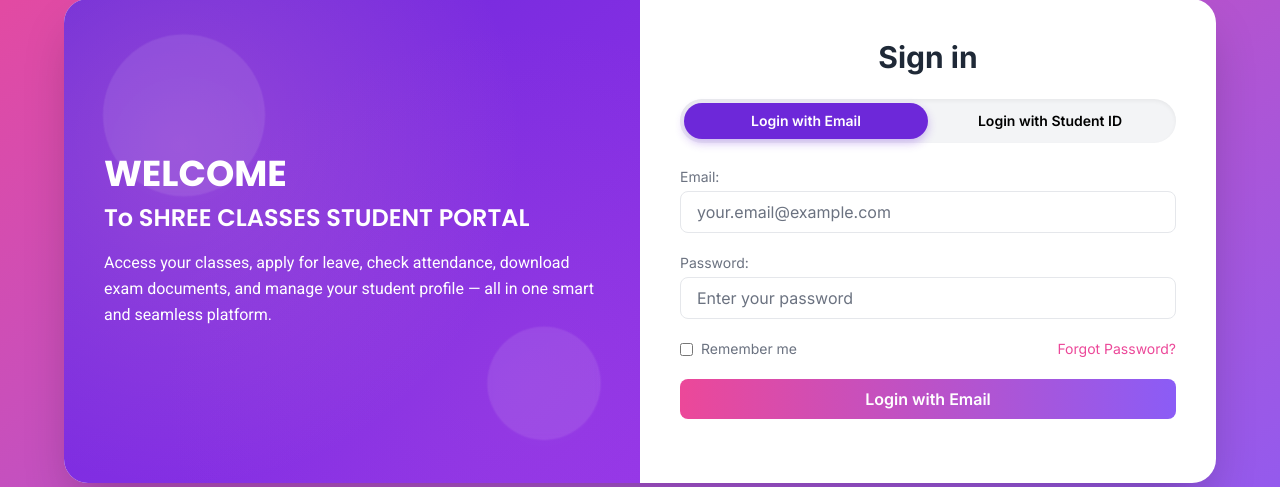
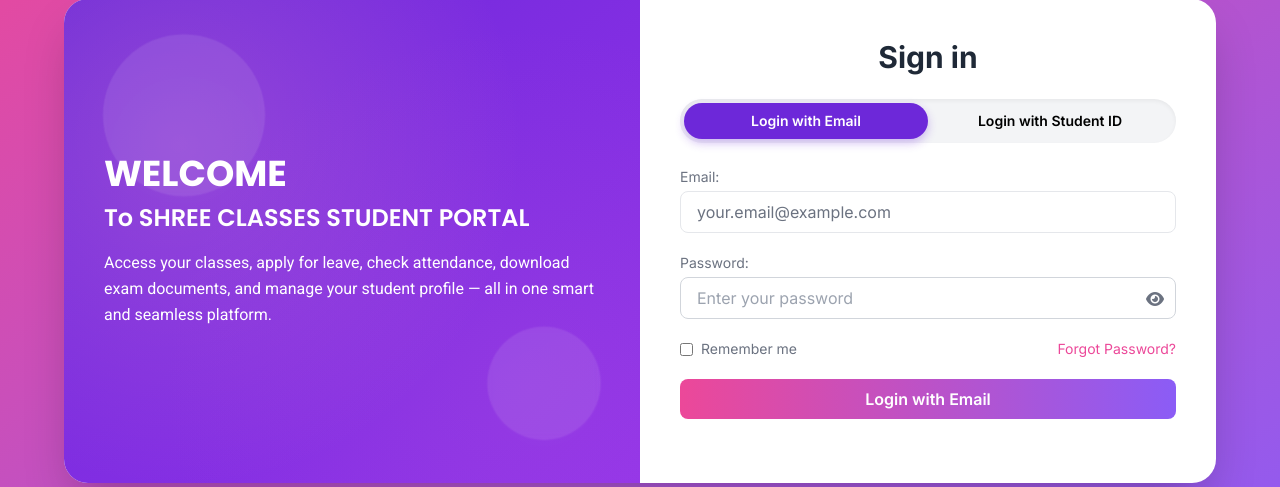
Before and after one commit to shreeclasses21/main-branch, a PHP site: page /shreeclasses-api/public/login.php in a window 1280 px wide. Shown: the part 159-646 px from the top of the page. Run offline with PHP 8.4, Linux system fonts and the light colour scheme; some libraries are stand-ins or nearby versions.

Commit message:
Update login.php

```diff
--- a/public/login.php
+++ b/public/login.php
@@ -5,6 +5,10 @@
   <meta name="viewport" content="width=device-width, initial-scale=1.0" />
   <title>Student Login - Shree Classes</title>
   <script src="https://cdn.tailwindcss.com"></script>
+
+  <!-- Font Awesome Icons -->
+  <link rel="stylesheet" href="https://cdnjs.cloudflare.com/ajax/libs/font-awesome/6.5.0/css/all.min.css" />
+
   <script>
     tailwind.config = {
       theme: {
@@ -75,9 +79,15 @@
         </div>
 
         <div>
-          <label for="password" class="block text-sm font-medium text-text-secondary mb-1">Password:</label>
-          <input type="password" id="password" name="password" required class="w-full px-4 py-2 border border-border-light rounded-lg focus:ring-primary-start focus:border-primary-start placeholder-text-secondary" placeholder="Enter your password">
-        </div>
+  <label for="password" class="block text-sm font-medium text-gray-500 mb-1">Password:</label>
+  <div class="relative">
+    <input type="password" id="password" name="password" required
+           class="w-full px-4 py-2 border border-gray-300 rounded-lg focus:ring-pink-500 focus:border-pink-500 pr-10"
+           placeholder="Enter your password">
+    <i id="togglePassword" class="fa-solid fa-eye absolute right-3 top-3.5 text-gray-500 cursor-pointer"></i>
+  </div>
+</div>
+
 
         <div class="flex justify-between text-sm text-text-secondary">
           <label class="flex items-center space-x-2">
@@ -96,5 +106,20 @@
   </div>
 
   <script src="js/login.js"></script>
+  <script>
+      document.addEventListener('DOMContentLoaded', () => {
+  const togglePassword = document.getElementById('togglePassword');
+  const passwordInput = document.getElementById('password');
+
+  togglePassword.addEventListener('click', () => {
+    const isPassword = passwordInput.type === 'password';
+    passwordInput.type = isPassword ? 'text' : 'password';
+
+    // Toggle the icon
+    togglePassword.classList.toggle('fa-eye');
+    togglePassword.classList.toggle('fa-eye-slash');
+  });
+});
+  </script>
 </body>
 </html>
```
